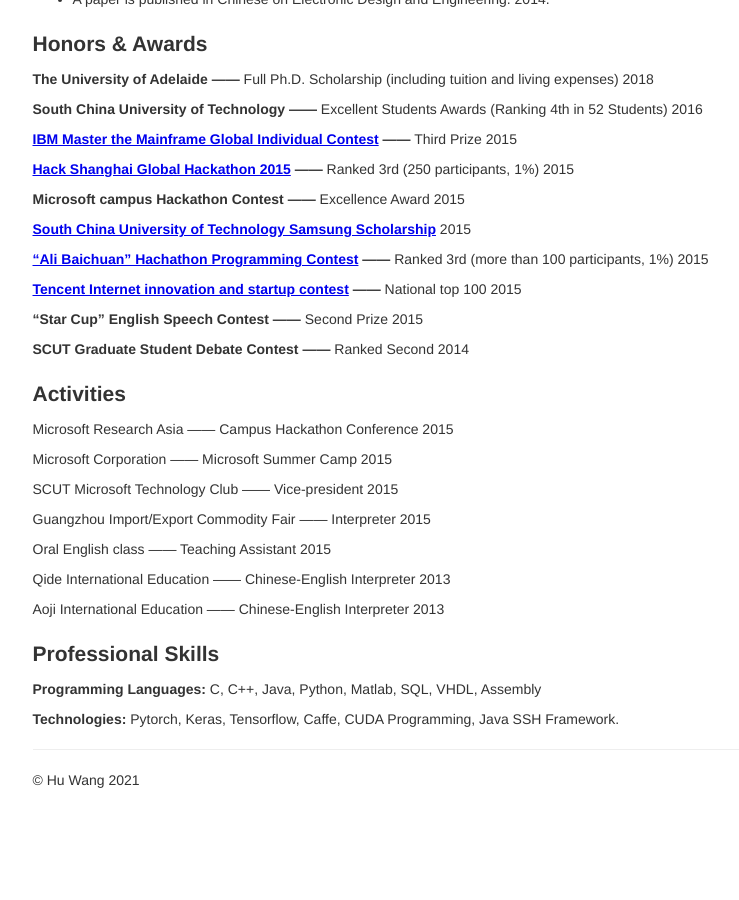
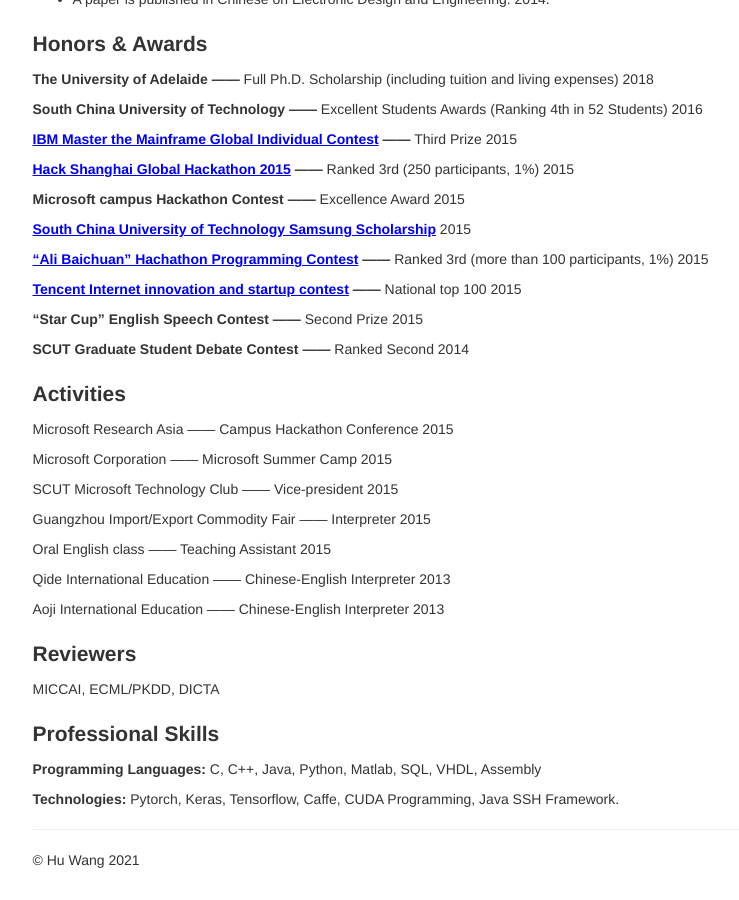
Before and after one commit to billhhh/whblog-omega, a Jekyll site: the page res/res-bak.html, which Jekyll copies as it is, in a window 1280 px wide and 900 px high, scrolled down 3761 px. Shown: the whole window, without its empty margins (120-859 px from the left). Built offline with Jekyll 4.4.1, drawn with Linux system fonts in a browser that asks for light colours; before the commit the page ends 4581 px from its top, so only the background shows below that.

Commit message:
Update res-bak.html

```diff
--- a/res/res-bak.html
+++ b/res/res-bak.html
@@ -568,6 +568,11 @@
         <span>  Chinese-English Interpreter 2013</span>
       </p>
 
+      <h2>Reviewers</h2>
+      <p>
+        <span>MICCAI, ECML/PKDD, DICTA</span>
+      </p>
+
 
       <h2>Professional Skills</h2>
       <p>
```
